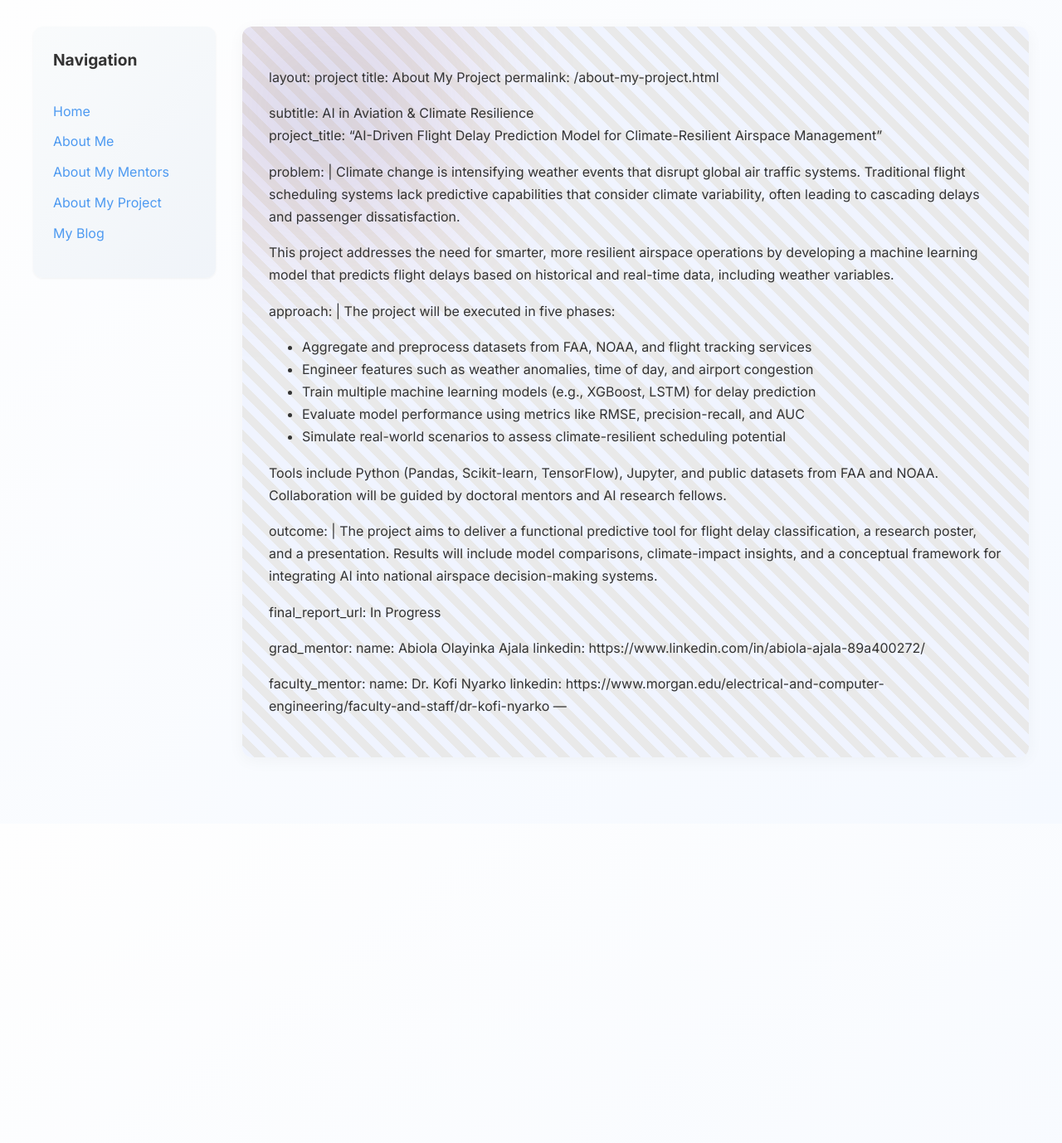
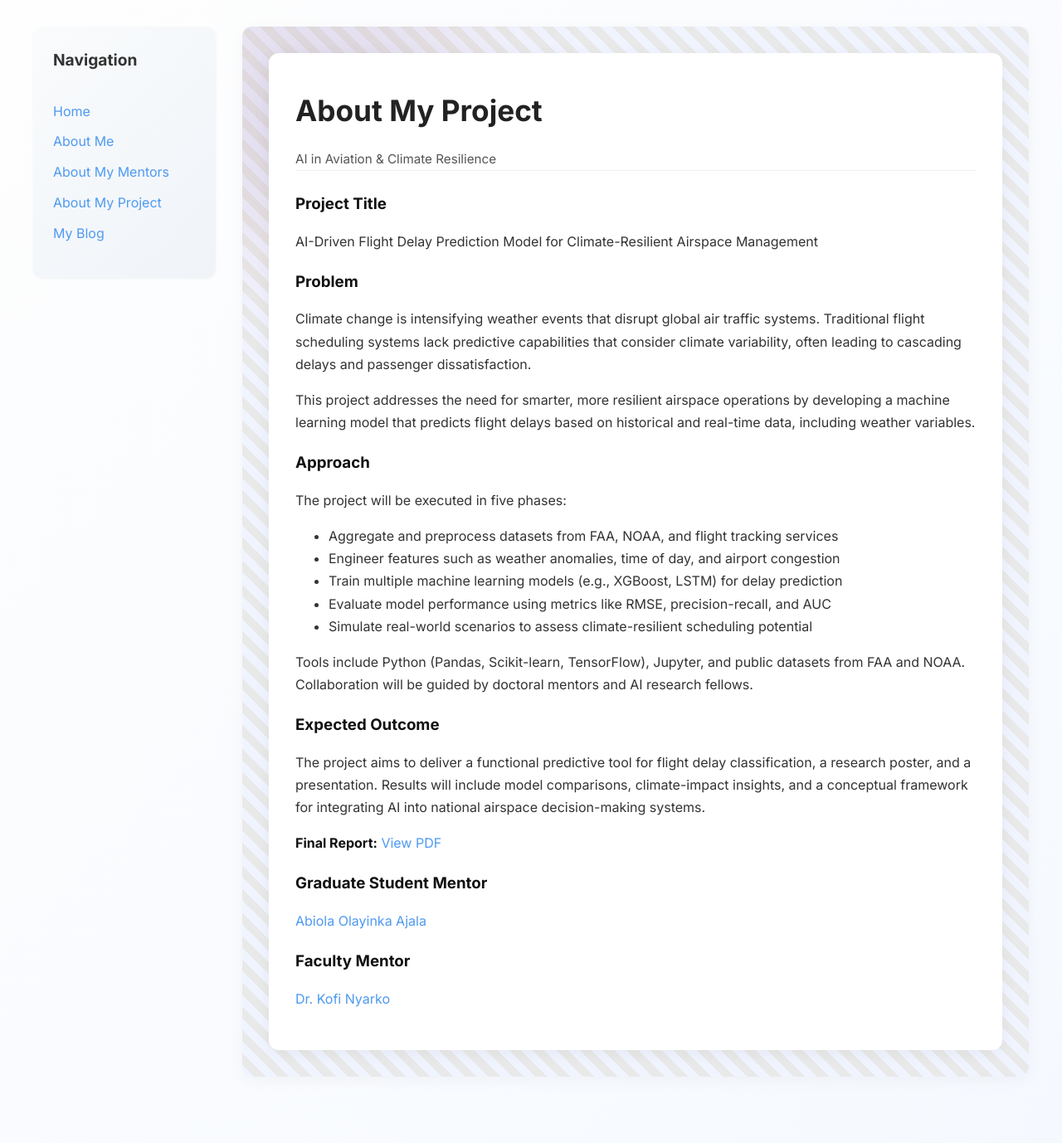
Before and after one commit to wisdomagbeve01/wisdomagbeve01.github.io, a Jekyll site: the page built from pages/about-my-project.md, in a window 1280 px wide. Shown: the whole page at 83% size. Built offline with Jekyll 4.4.1, drawn with Linux system fonts in a browser that asks for light colours; our own code applies the rules of GitHub Pages for plain Markdown files; before the commit the page ends 993 px from its top, so only the background shows below that.

Commit message:
Update about-my-project.md

```diff
--- a/pages/about-my-project.md
+++ b/pages/about-my-project.md
@@ -1,8 +1,9 @@
+---
 layout: project
 title: About My Project
 permalink: /about-my-project.html
 
-subtitle: AI in Aviation & Climate Resilience
+subtitle: "AI in Aviation & Climate Resilience"
 project_title: "AI-Driven Flight Delay Prediction Model for Climate-Resilient Airspace Management"
 
 problem: |
@@ -24,13 +25,13 @@ approach: |
 outcome: |
   The project aims to deliver a functional predictive tool for flight delay classification, a research poster, and a presentation. Results will include model comparisons, climate-impact insights, and a conceptual framework for integrating AI into national airspace decision-making systems.
 
-final_report_url: In Progress
+final_report_url: "In Progress"
 
 grad_mentor:
-  name: Abiola Olayinka Ajala
-  linkedin: https://www.linkedin.com/in/abiola-ajala-89a400272/
+  name: "Abiola Olayinka Ajala"
+  linkedin: "https://www.linkedin.com/in/abiola-ajala-89a400272/"
 
 faculty_mentor:
-  name: Dr. Kofi Nyarko
-  linkedin: https://www.morgan.edu/electrical-and-computer-engineering/faculty-and-staff/dr-kofi-nyarko
+  name: "Dr. Kofi Nyarko"
+  linkedin: "https://www.morgan.edu/electrical-and-computer-engineering/faculty-and-staff/dr-kofi-nyarko"
 ---
```
